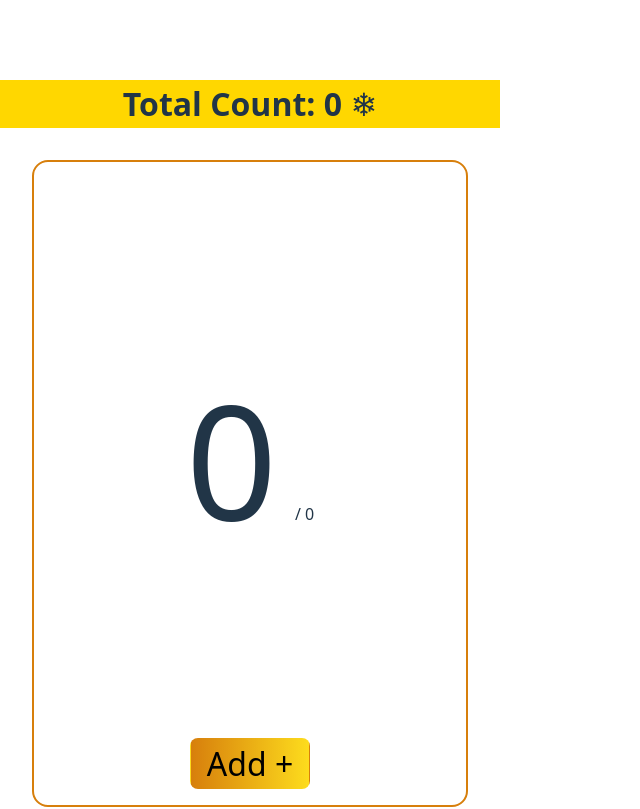
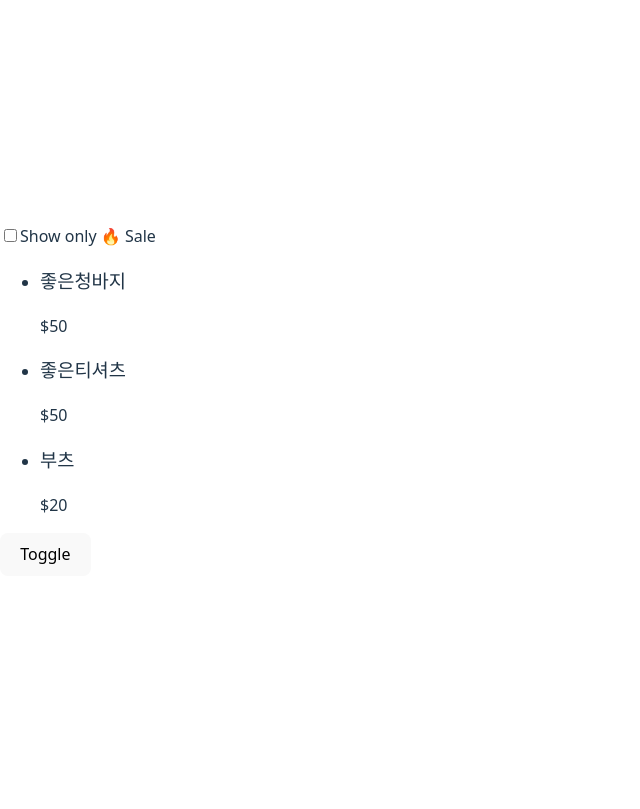
Before and after one commit to jeyoonee/react-basic, a React (Vite) app: page / in a window 1280 px wide. Shown: the top 809 px of the page, without its empty margins (0-640 px from the left). Built offline with nearby package versions, Linux system fonts and the light colour scheme.

Commit message:
feat(products): add products component for learning useEffect

```diff
--- /dev/null
+++ b/public/data/products.json
@@ -0,0 +1,17 @@
+[
+  {
+    "id": 123,
+    "name": "좋은청바지",
+    "price": "$50"
+  },
+  {
+    "id": 1234,
+    "name": "좋은티셔츠",
+    "price": "$50"
+  },
+  {
+    "id": 1233,
+    "name": "부츠",
+    "price": "$20"
+  }
+]
--- /dev/null
+++ b/src/AppProducts.jsx
@@ -0,0 +1,14 @@
+import React, { useState } from "react";
+import "./App.css";
+import Products from "./components/Products";
+
+export default function AppProducts() {
+  const [showProducts, setShowProducts] = useState(true);
+
+  return (
+    <div>
+      {showProducts && <Products />}
+      <button onClick={() => setShowProducts((show) => !show)}>Toggle</button>
+    </div>
+  );
+}
--- /dev/null
+++ b/src/components/Products.jsx
@@ -0,0 +1,42 @@
+import React, { useEffect, useState } from "react";
+
+export default function Products() {
+  const [products, setProducts] = useState([]);
+  const [checked, setChecked] = useState(false);
+  const handleChange = () => setChecked((prev) => !prev);
+
+  useEffect(() => {
+    console.log(checked);
+    fetch(`data/${checked ? "sale_" : ""}products.json`)
+      .then((res) => res.json())
+      .then((data) => {
+        console.log("🔥뜨끈한 데이터를 네트워크에서 받아옴");
+        setProducts(data);
+      });
+    return () => {
+      console.log("🧹 깨끗하게 청소하는 일들을 합니다.");
+    };
+  }, [checked]);
+
+  return (
+    <>
+      <input
+        id="checkbox"
+        type="checkbox"
+        value={checked}
+        onChange={handleChange}
+      />
+      <label htmlFor="checkbox">Show only 🔥 Sale</label>
+      <ul>
+        {products.map((product) => (
+          <li key={product.id}>
+            <article>
+              <h3>{product.name}</h3>
+              <p>{product.price}</p>
+            </article>
+          </li>
+        ))}
+      </ul>
+    </>
+  );
+}
--- a/src/main.jsx
+++ b/src/main.jsx
@@ -2,10 +2,10 @@ import { StrictMode } from "react";
 import { createRoot } from "react-dom/client";
 import "./index.css";
 import AppProfile from "./AppProfile.jsx";
-import AppCounter from "./AppCounter";
+import AppProducts from "./AppProducts";
 
 createRoot(document.getElementById("root")).render(
   <StrictMode>
-    <AppCounter />
+    <AppProducts />
   </StrictMode>
 );
```
Also changed, not shown: public/data/sale_products.json (added, +12 -0 lines).
